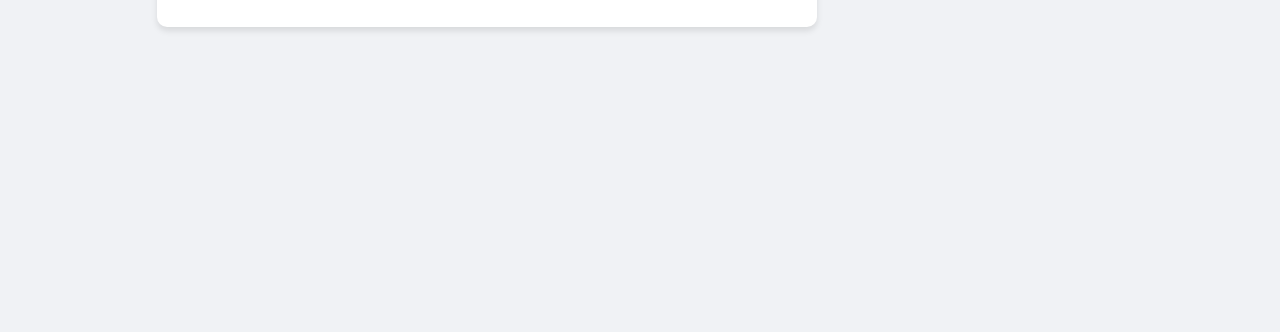
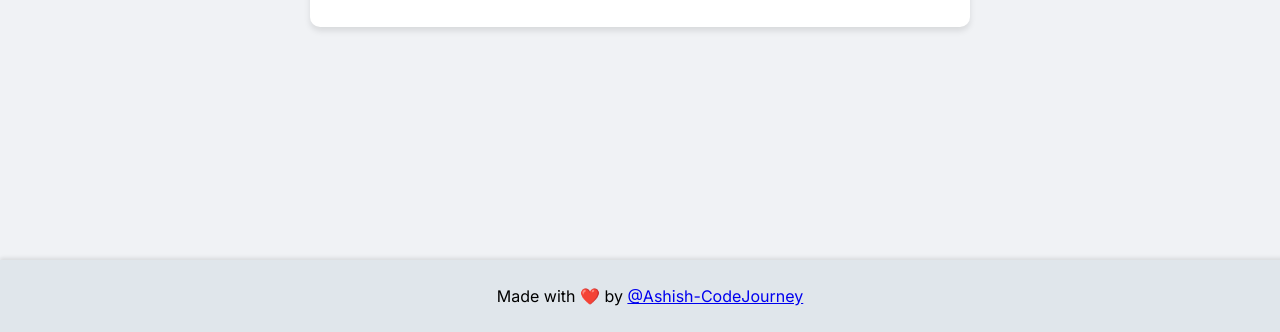
Before and after one commit to Ashish-CodeJourney/SnapToast, a plain HTML site: page index.html in a window 1280 px wide. Shown: the part 468-800 px from the top of the page. Drawn offline with Linux system fonts and the light colour scheme.

Commit message:
feat: Style added for footer

```diff
--- a/style.css
+++ b/style.css
@@ -144,6 +144,25 @@ button:hover {
     background-color: hsl(210, 100%, 50%);
 }
 
+footer {
+    text-align: center;
+    padding: 10px;
+    background-color: hsl(210, 20%, 90%);
+    width: 100%;
+    box-shadow: 0 -2px 4px rgba(0, 0, 0, 0.1);
+}
+
+footer {
+    position: fixed;
+    bottom: 0;
+    left: 0;
+    text-align: center;
+    padding: 10px;
+    background-color: hsl(210, 20%, 90%);
+    width: 100%;
+    box-shadow: 0 -2px 4px rgba(0, 0, 0, 0.1);
+}
+
 @keyframes progressBar {
     from { transform: scaleX(1); }
     to { transform: scaleX(0); }
```
